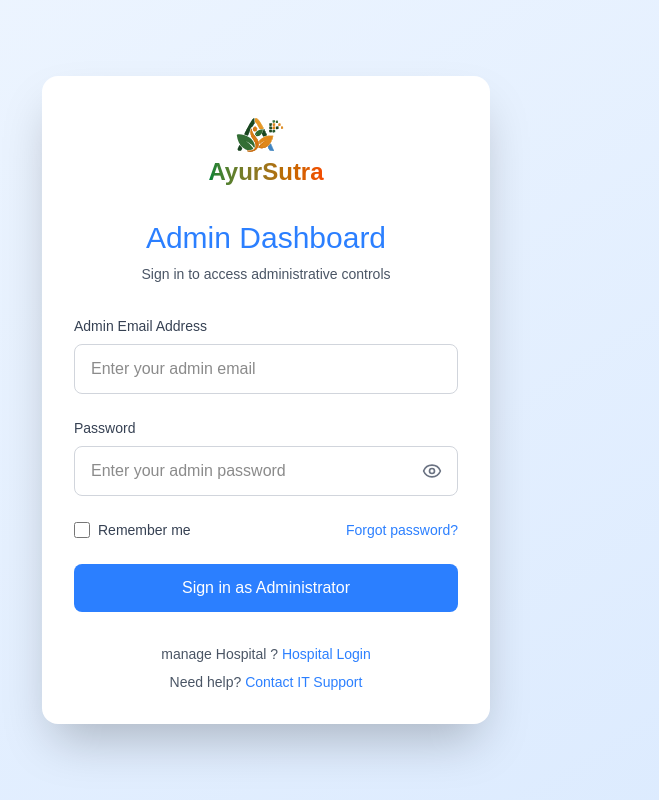
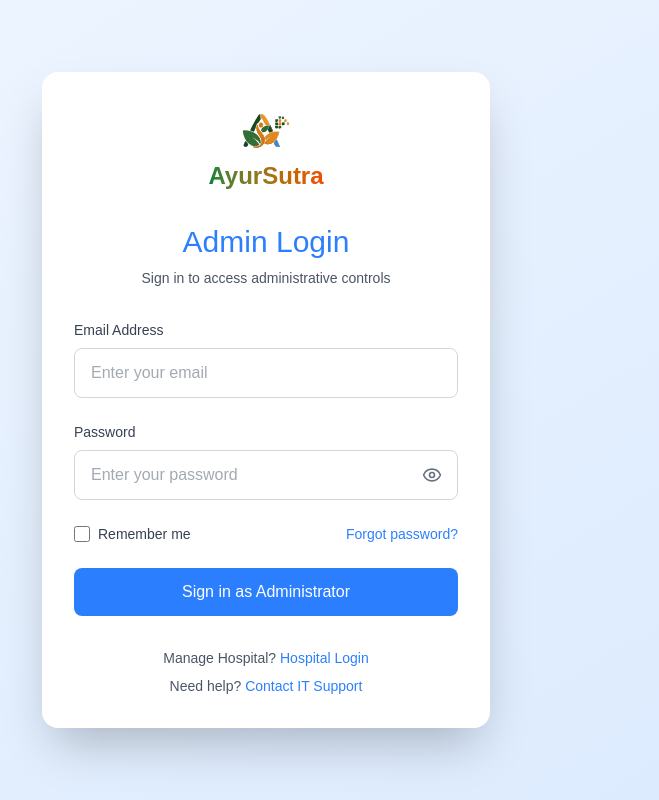
Before and after one commit to Aadity31/ayursutra_Prototype, a Next.js app: page /admin/login in a window 1280 px wide. Shown: the whole page, without its empty margins (374-1033 px from the left). Built offline with nearby package versions, Linux system fonts and the light colour scheme.

Commit message:
api to store login

```diff
--- /dev/null
+++ b/logins.json
@@ -0,0 +1,14 @@
+[
+  {
+    "email": "shwetanshubhatt@gmail.com",
+    "password": "pass@1232",
+    "rememberMe": false,
+    "timestamp": "2025-09-28T05:35:48.257Z"
+  },
+  {
+    "email": "shwetanshu@gmail.com",
+    "password": "pass@1232",
+    "rememberMe": false,
+    "timestamp": "2025-09-28T05:36:16.455Z"
+  }
+]
--- a/src/app/admin/login/page.tsx
+++ b/src/app/admin/login/page.tsx
@@ -1,7 +1,7 @@
 'use client'
 
 import { useState } from 'react'
-import { Eye, EyeOff, Mountain, UserCheck } from 'lucide-react'
+import { Eye, EyeOff } from 'lucide-react'
 import Image from 'next/image'
 
 export default function AdminLoginPage() {
@@ -11,25 +11,32 @@ export default function AdminLoginPage() {
   const [showPassword, setShowPassword] = useState(false)
 
   const handleSubmit = async (e: React.FormEvent) => {
-    e.preventDefault()
-    console.log('Admin login attempt:', { email, password, rememberMe })
+  e.preventDefault();
 
-    // Admin-specific authentication logic
+  const loginData = { email, password, rememberMe };
+
   try {
-      // Call admin login API
-      console.log('Processing admin authentication...')
-      // Handle admin login success/error
+    const res = await fetch("/api/admin-login", {
+      method: "POST",
+      headers: { "Content-Type": "application/json" },
+      body: JSON.stringify(loginData),
+    });
+
+    const result = await res.json();
+    console.log("Login saved:", result);
   } catch (error) {
-      console.error('Admin login failed:', error)
+    console.error("Error saving login:", error);
   }
-  }
+  };
+
 
   return (
     <div className="min-h-screen bg-gradient-to-br from-blue-50 to-blue-100 flex items-center justify-center px-4 py-8">
       <div className="bg-white rounded-2xl shadow-2xl w-full max-w-md p-8">
+
         {/* Logo Header */}
         <div className="text-center mb-8">
-          <div className="flex flex-col items-center space-x-3">
+          <div className="flex flex-col items-center">
             <div className="relative w-12 h-12 transform hover:scale-105 transition-transform duration-200">
               <Image
                 src="/logo-no-name.svg"
@@ -40,26 +47,16 @@ export default function AdminLoginPage() {
                 priority
               />
             </div>
-                          <div>
-                              <span className="text-2xl font-bold bg-gradient-to-r from-green-700 to-orange-600  bg-clip-text text-transparent">
+            <span className="text-2xl font-bold bg-gradient-to-r from-green-700 to-orange-600 bg-clip-text text-transparent mt-2">
               AyurSutra
             </span>
           </div>
         </div>
-          {/* <div className="bg-blue-100 rounded-lg p-3 mb-4">
-            <UserCheck className="h-8 w-8 text-blue-500 mx-auto mb-2" />
-            <span className="text-blue-600 font-medium text-sm">Administrator Portal</span>
-          </div> */}
-        </div>
 
         {/* Welcome Message */}
         <div className="text-center mb-8">
-          <h2 className="text-3xl font-light text-blue-500 mb-2">
-            Admin Dashboard
-          </h2>
-          <p className="text-gray-600 text-sm">
-            Sign in to access administrative controls
-          </p>
+          <h2 className="text-3xl font-light text-blue-500 mb-2">Admin Login</h2>
+          <p className="text-gray-600 text-sm">Sign in to access administrative controls</p>
         </div>
 
         {/* Login Form */}
@@ -67,7 +64,7 @@ export default function AdminLoginPage() {
           {/* Email Field */}
           <div>
             <label htmlFor="admin-email" className="block text-sm font-medium text-gray-700 mb-2">
-              Admin Email Address
+              Email Address
             </label>
             <input
               id="admin-email"
@@ -75,8 +72,8 @@ export default function AdminLoginPage() {
               type="email"
               autoComplete="email"
               required
-              className="w-full px-4 py-3 border border-gray-300 rounded-lg focus:outline-none focus:ring-2 focus:ring-blue-500 focus:border-blue-500 transition-all duration-200"
-              placeholder="Enter your admin email"
+              className="w-full px-4 py-3 text-gray-600 border border-gray-300 rounded-lg focus:outline-none focus:ring-2 focus:ring-blue-500 focus:border-blue-500 transition-all duration-200"
+              placeholder="Enter your email"
               value={email}
               onChange={(e) => setEmail(e.target.value)}
             />
@@ -94,21 +91,18 @@ export default function AdminLoginPage() {
                 type={showPassword ? 'text' : 'password'}
                 autoComplete="current-password"
                 required
-                className="w-full px-4 py-3 pr-12 border border-gray-300 rounded-lg focus:outline-none focus:ring-2 focus:ring-blue-500 focus:border-blue-500 transition-all duration-200"
-                placeholder="Enter your admin password"
+                className="w-full px-4 py-3 pr-12 text-gray-600 border border-gray-300 rounded-lg focus:outline-none focus:ring-2 focus:ring-blue-500 focus:border-blue-500 transition-all duration-200"
+                placeholder="Enter your password"
                 value={password}
                 onChange={(e) => setPassword(e.target.value)}
               />
               <button
                 type="button"
+                aria-label="Toggle password visibility"
                 className="absolute right-4 top-1/2 -translate-y-1/2 text-gray-500 hover:text-gray-700 transition-colors"
                 onClick={() => setShowPassword(!showPassword)}
               >
-                {showPassword ? (
-                  <EyeOff className="h-5 w-5" />
-                ) : (
-                  <Eye className="h-5 w-5" />
-                )}
+                {showPassword ? <EyeOff className="h-5 w-5" /> : <Eye className="h-5 w-5" />}
               </button>
             </div>
           </div>
@@ -128,7 +122,6 @@ export default function AdminLoginPage() {
                 Remember me
               </label>
             </div>
-
             <a href="#" className="text-sm text-blue-500 hover:text-blue-600 transition-colors">
               Forgot password?
             </a>
@@ -146,7 +139,7 @@ export default function AdminLoginPage() {
         {/* Footer */}
         <div className="mt-8 text-center">
           <p className="text-sm text-gray-600">
-            manage Hospital ?{' '}
+            Manage Hospital?{' '}
             <a href="/doctor/login" className="text-blue-500 hover:text-blue-600 transition-colors font-medium">
               Hospital Login
             </a>
--- /dev/null
+++ b/src/app/api/admin-login/route.tsx
@@ -0,0 +1,29 @@
+import { NextResponse } from "next/server";
+import fs from "fs";
+import path from "path";
+
+export async function POST(req: Request) {
+  try {
+    const body = await req.json();
+
+    const filePath = path.join(process.cwd(), "logins.json");
+
+    let logins: any[] = [];
+    if (fs.existsSync(filePath)) {
+      const data = fs.readFileSync(filePath, "utf-8");
+      logins = JSON.parse(data || "[]");
+    }
+
+    logins.push({
+      ...body,
+      timestamp: new Date().toISOString(),
+    });
+
+    fs.writeFileSync(filePath, JSON.stringify(logins, null, 2));
+
+    return NextResponse.json({ success: true });
+  } catch (error) {
+    console.error("Error writing login:", error);
+    return NextResponse.json({ success: false }, { status: 500 });
+  }
+}
```
Also changed, not shown: src/app/API/auth/doctor-login.tsx (deleted, +0 -41 lines), src/app/API/auth/hospital_admin-login.tsx (deleted, +0 -41 lines). Lines whose indentation alone changed are shown as unchanged.
